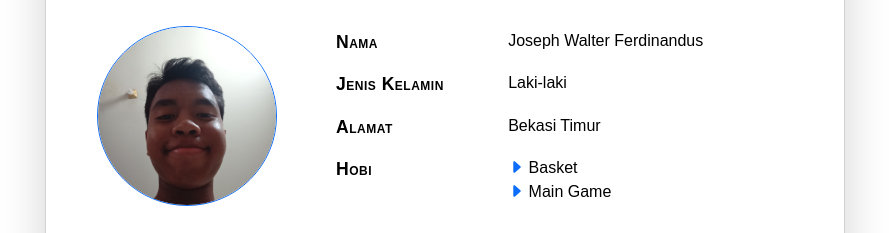
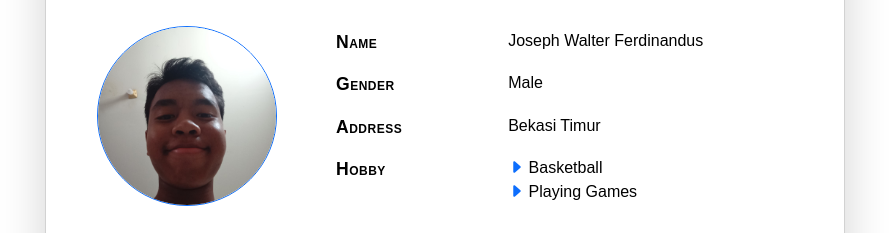
Before and after one commit to LilJoo444/About-Me, a plain HTML site: page index.html in a window 1280 px wide. Shown: the part 270-503 px from the top of the page, without its empty margins (195-1084 px from the left). Drawn offline with nearby package versions, Linux system fonts and the light colour scheme.

Commit message:
mengubah jadi b.inggris

```diff
--- a/index.html
+++ b/index.html
@@ -27,23 +27,23 @@
       <div class="col-md-8">
         <table class="table table-borderless mb-0">
           <tr>
-            <th>Nama</th>
+            <th>Name</th>
             <td>Joseph Walter Ferdinandus</td>
           </tr>
           <tr>
-            <th>Jenis Kelamin</th>
-            <td>Laki-laki</td>
+            <th>Gender</th>
+            <td>Male</td>
           </tr>
           <tr>
-            <th>Alamat</th>
+            <th>Address</th>
             <td>Bekasi Timur</td>
           </tr>
           <tr>
-            <th>Hobi</th>
+            <th>Hobby</th>
             <td>
               <ul class="list-unstyled mb-0">
-                <li><i class="bi bi-caret-right-fill text-primary"></i> Basket</li>
-                <li><i class="bi bi-caret-right-fill text-primary"></i> Main Game</li>
+                <li><i class="bi bi-caret-right-fill text-primary"></i> Basketball</li>
+                <li><i class="bi bi-caret-right-fill text-primary"></i> Playing Games</li>
               </ul>
             </td>
           </tr>
```
